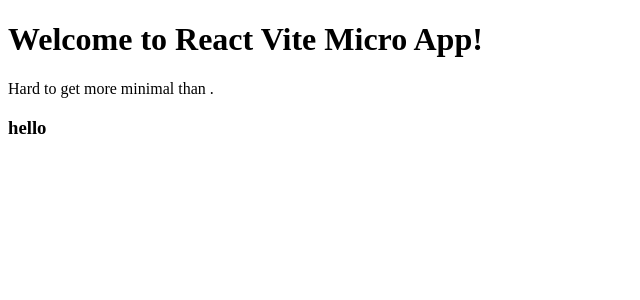
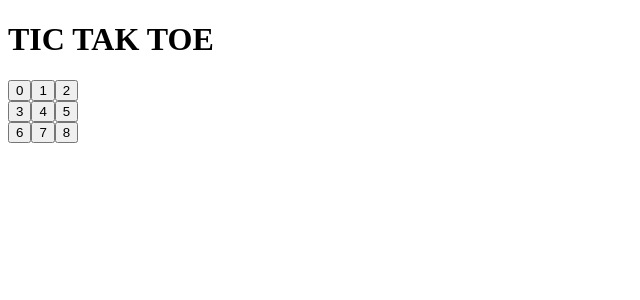
Before and after one commit to charmi-01/tictactoe, a React (Vite) app: page / in a window 1280 px wide. Shown: the top 300 px of the page, without its empty margins (0-640 px from the left). Built offline with nearby package versions, Linux system fonts and the light colour scheme.

Commit message:
created square and board compo

```diff
--- a/src/App.jsx
+++ b/src/App.jsx
@@ -1,12 +1,12 @@
 import React from "react";
+import Board from "./components/Board";
 
 const App = () => {
   return (
-    <>
-      <h1>Welcome to React Vite Micro App!</h1>
-      <p>Hard to get more minimal than .</p>
-      <h3>hello</h3>
-    </>
+    <div>
+      <h1>TIC TAK TOE</h1>
+      <Board/>
+    </div>
   );
 };
-export default App;
+export default App
--- /dev/null
+++ b/src/components/Board.jsx
@@ -0,0 +1,25 @@
+import React from 'react'
+import Square from './Square'
+
+const Board = () => {
+  return (
+    <div>
+        <div>
+            <Square value={0}/>
+            <Square value={1}/>
+            <Square value={2}/>
+        </div>
+        <div>
+            <Square value={3}/>
+            <Square value={4}/>
+            <Square value={5}/>
+        </div>
+        <div>
+            <Square value={6}/>
+            <Square value={7}/>
+            <Square value={8}/>
+        </div>
+    </div>
+  )
+}
+export default Board
--- /dev/null
+++ b/src/components/Square.jsx
@@ -0,0 +1,9 @@
+import React from 'react'
+
+const Square = ({value}) => {
+    return (
+        <button type='button'>{value}</button>
+    )
+};
+
+export default Square ;
```
